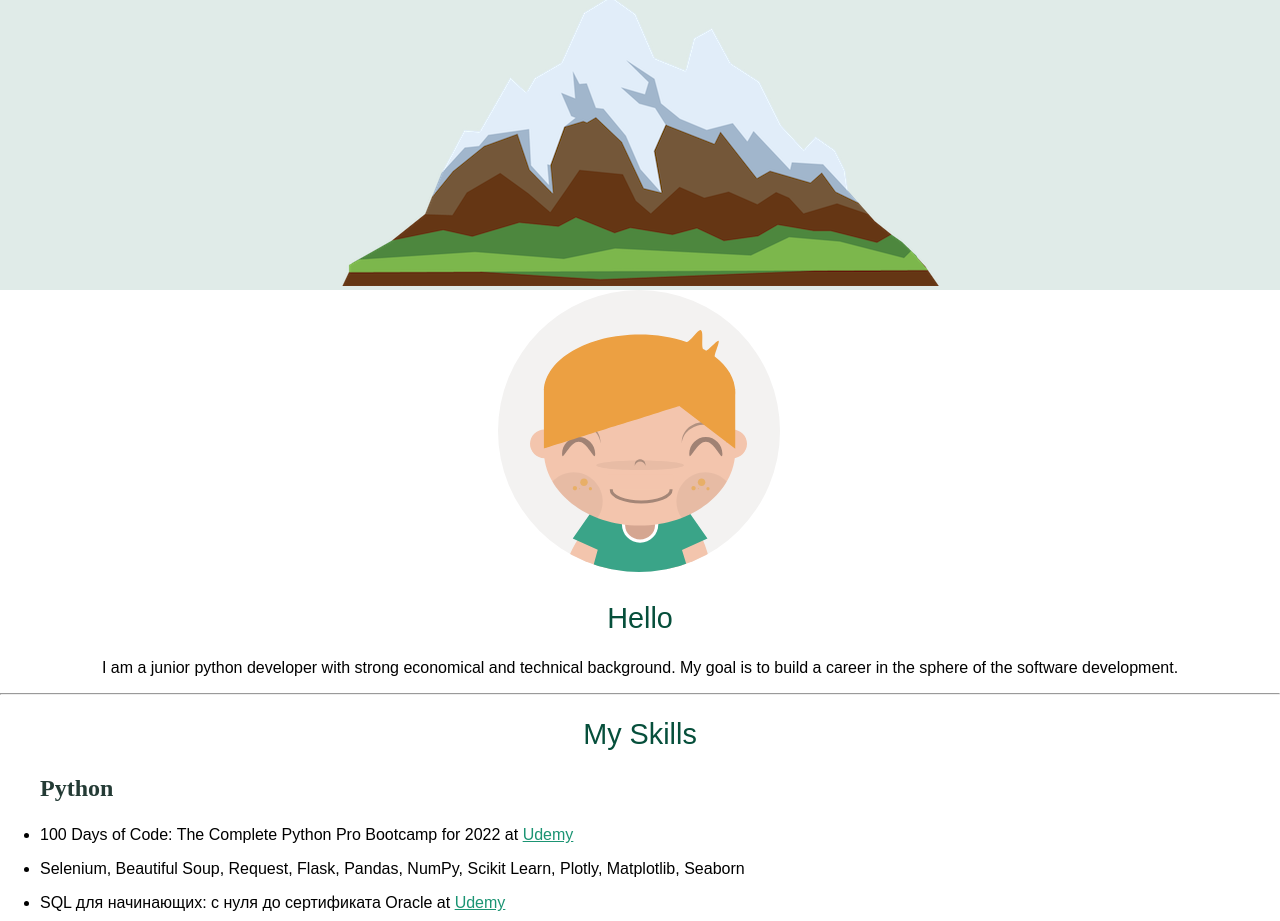
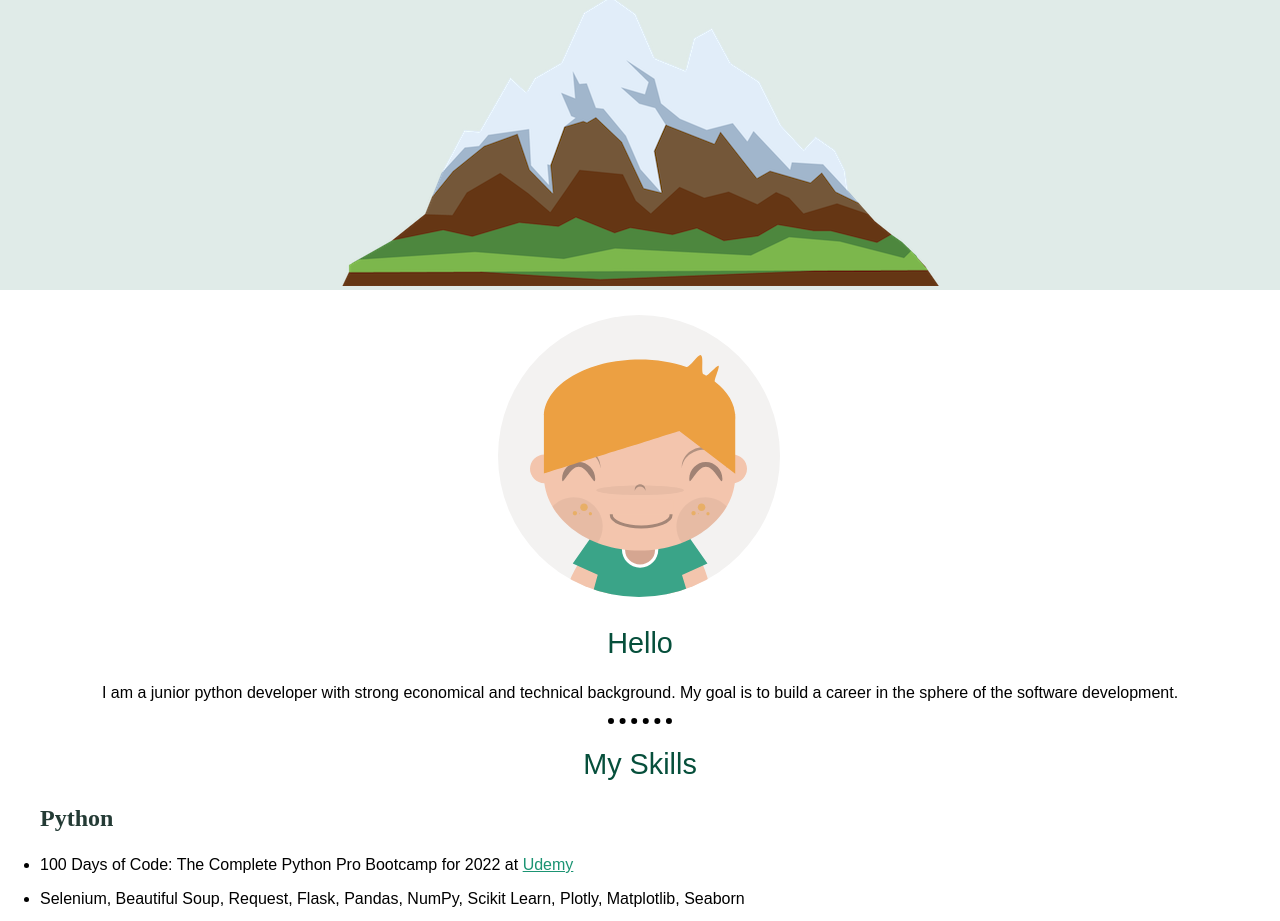
Before and after one commit to ponomay/Personal-page, a plain HTML site: page index.html in a window 1280 px wide. Shown: the part 446-1367 px from the top of the page. Drawn offline with Linux system fonts and the light colour scheme.

Commit message:
Add files via upload

```diff
--- a/css/styles.css
+++ b/css/styles.css
@@ -4,7 +4,7 @@ margin-left: 0px;
 margin-right: 0px;
 margin-bottom: 0px;
 position: relative;
-padding-top: 3%
+padding-top: 3%;
 }
 body {
 background-color: #e0ebe8;
@@ -35,7 +35,16 @@ h3 {
 a {
   color: #1b9473;
 }
+hr{
+
+  align: center;
+  border: none;
+  width: 5%;
+    border-bottom: 6px dotted;
+    borde
+}
 .middle-container {
+  padding-top: 2%;
 background-color: white;}
 
 
```
